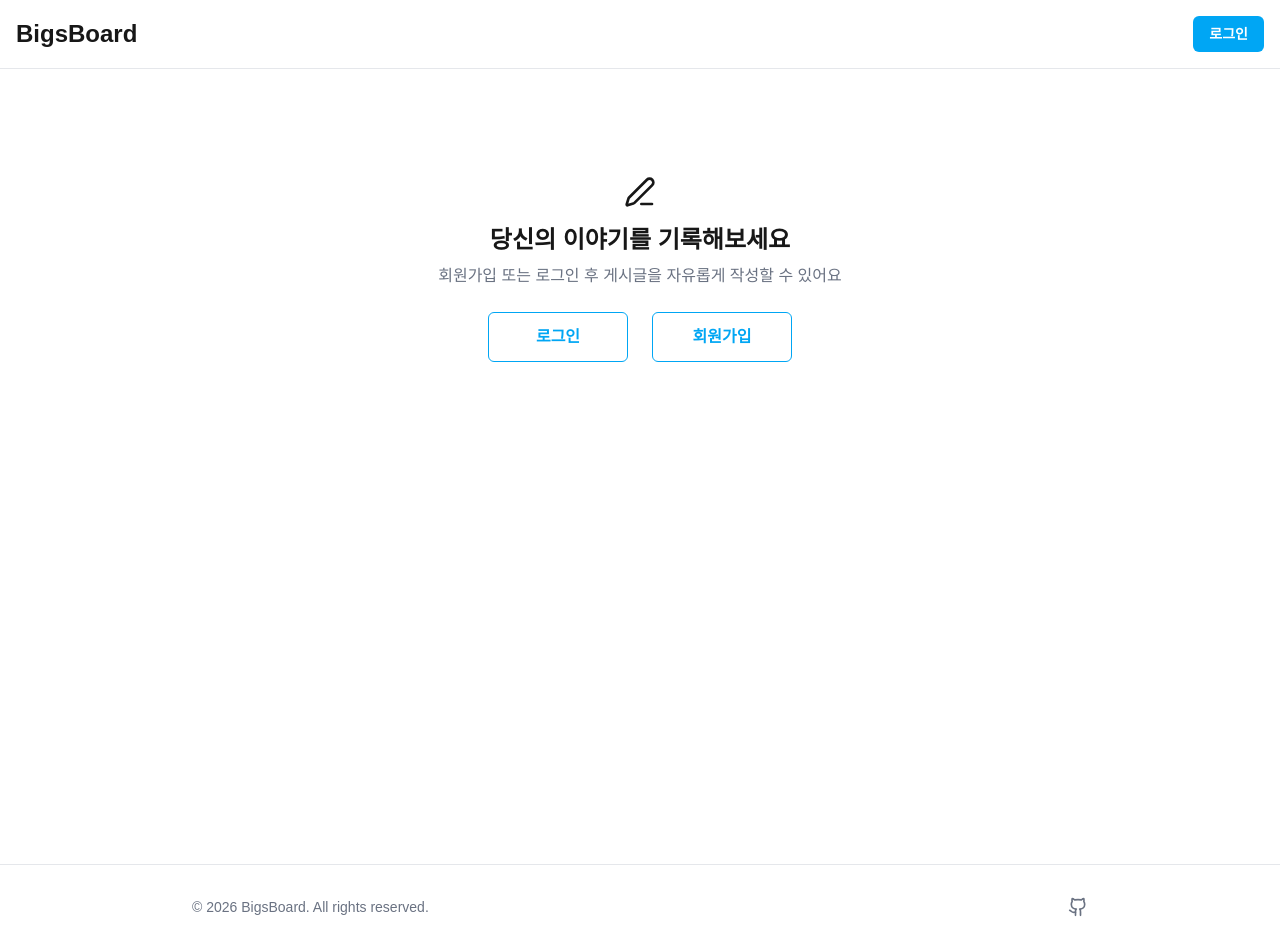
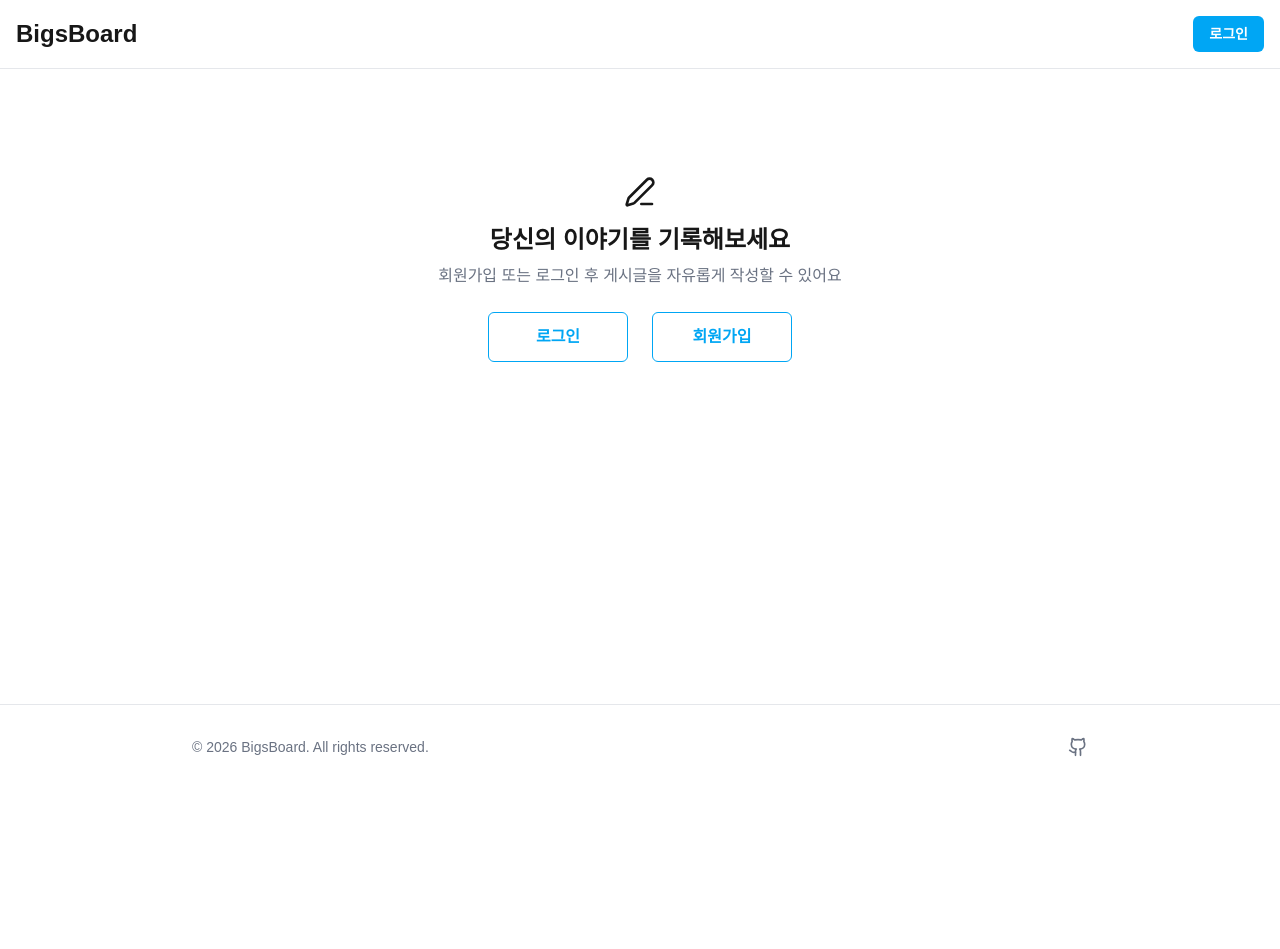
Before and after one commit to jyooni99/bigs, a Next.js app: page / in a window 1280 px wide. After the commit the page ends 800 px from the top, so only its background shows below. Built offline with nearby package versions, Linux system fonts and the light colour scheme; no server answers.

Commit message:
feat: layout, button 디자인 변경

```diff
--- a/app/layout.tsx
+++ b/app/layout.tsx
@@ -32,7 +32,7 @@ export default function RootLayout({
         <body className={`${geistSans.variable} ${geistMono.variable} antialiased`}>
           <Header />
           <AuthGuard>
-            <main className="container mx-auto px-4 py-8 min-h-screen mt-16">
+            <main className="container mx-auto px-4 py-8 min-h-[calc(100vh-10rem)] mt-16">
               {children}
             </main>
             <Footer />
--- a/src/components/ui/button.tsx
+++ b/src/components/ui/button.tsx
@@ -15,6 +15,7 @@ const buttonVariants = cva(
         secondaryOutline:
           "bg-transparent text-gray-600 border border-gray-600 hover:bg-gray-600 hover:text-white",
         icon: "hover:bg-gray-100 dark:hover:bg-gray-700",
+        none: "bg-transparent"
       },
       size: {
         sm: "text-sm px-4 py-2 rounded-md",
```
